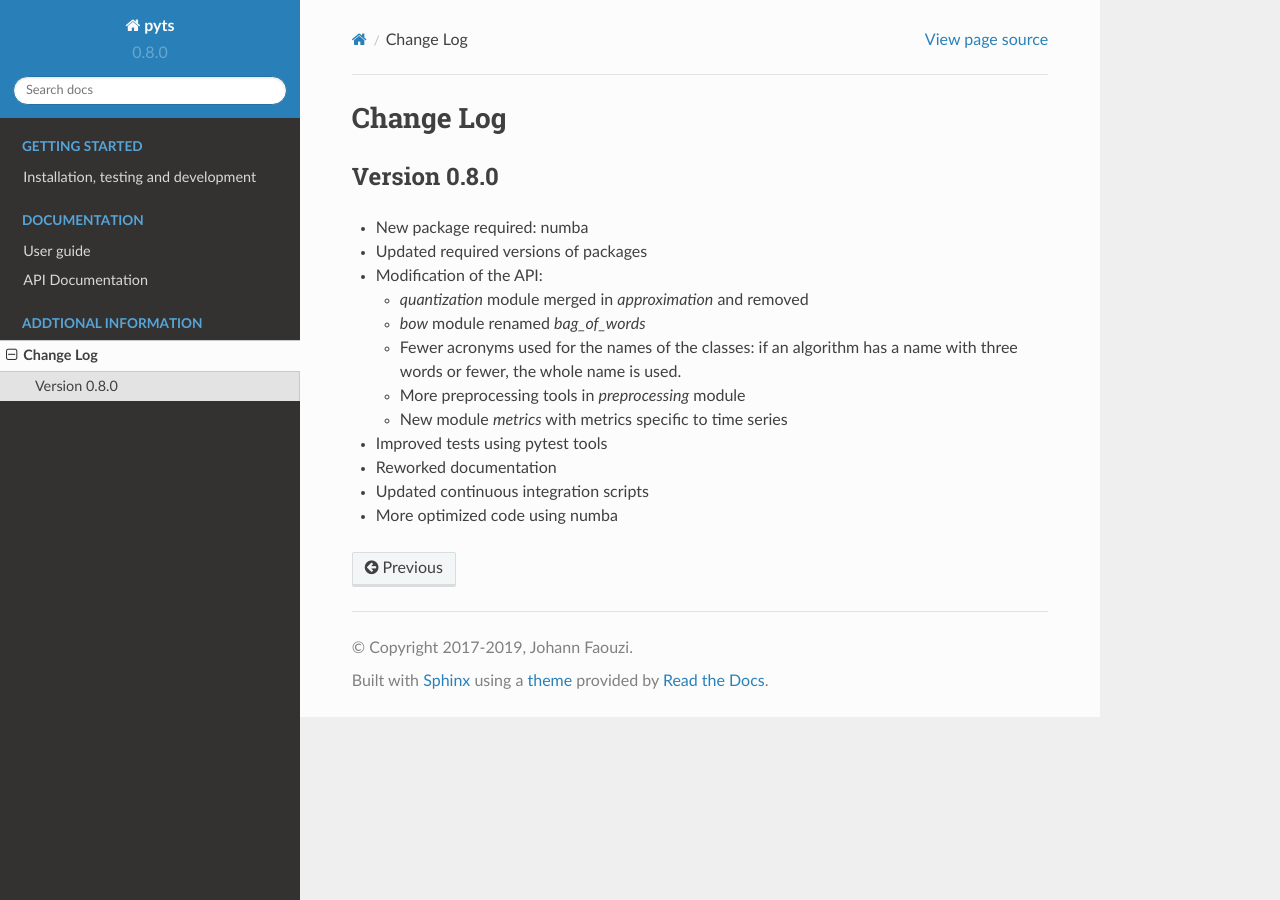
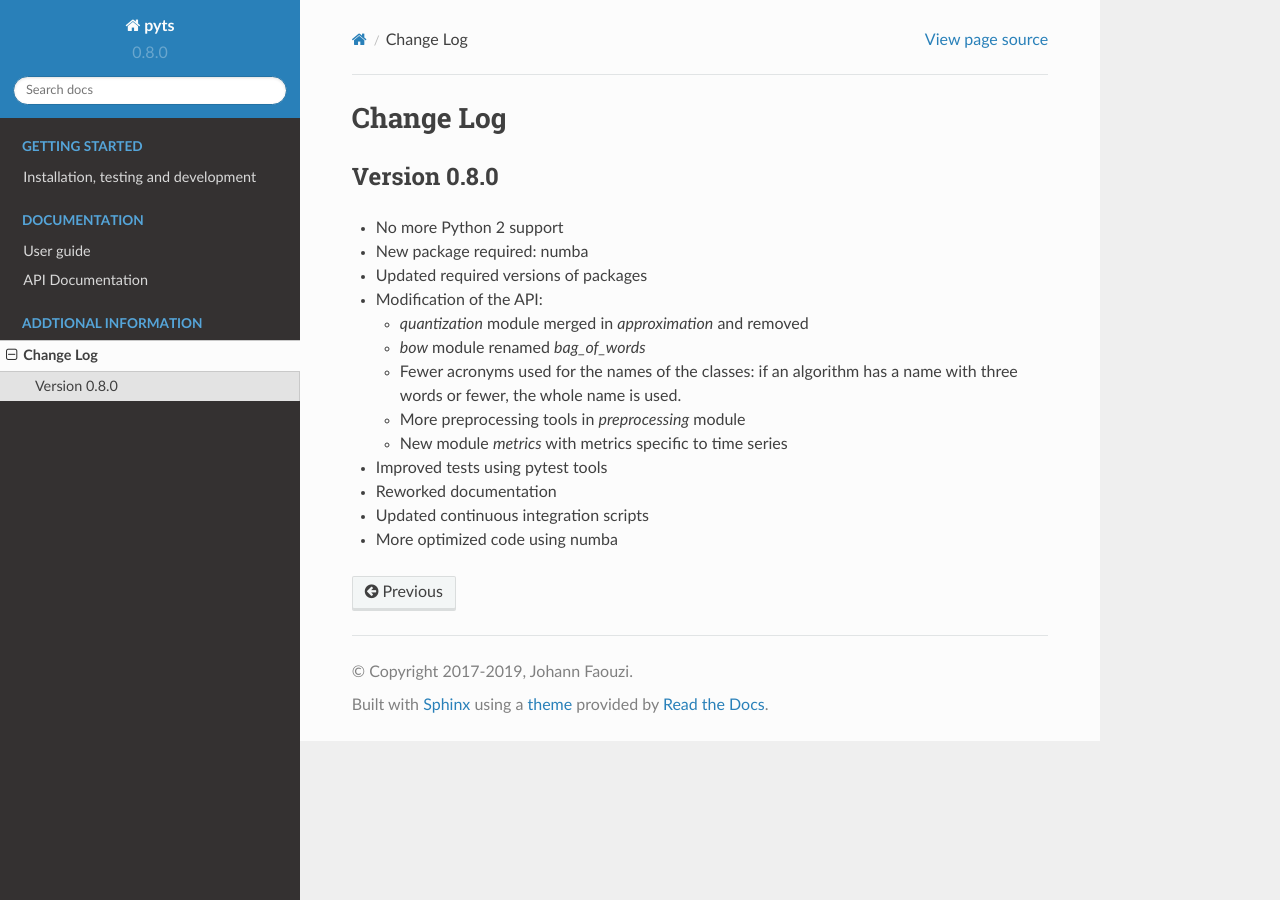
Before and after one commit to johannfaouzi/pyts, a Sphinx documentation site: the page built from doc/changelog.rst, in a window 1280 px wide. Built offline with Sphinx 7.4.7 and the Read the Docs theme 2.0.0, drawn with Linux system fonts in a browser that asks for light colours; formulas are drawn with MathJax 3; pages that are not in the unit, such as notebooks, are missing from menus.

Commit message:
Indicate the drop of support for Python 2 in changelog

```diff
--- a/doc/changelog.rst
+++ b/doc/changelog.rst
@@ -6,6 +6,8 @@ Change Log
 
 Version 0.8.0
 -------------
+
+- No more Python 2 support
 
 - New package required: numba
 
```
